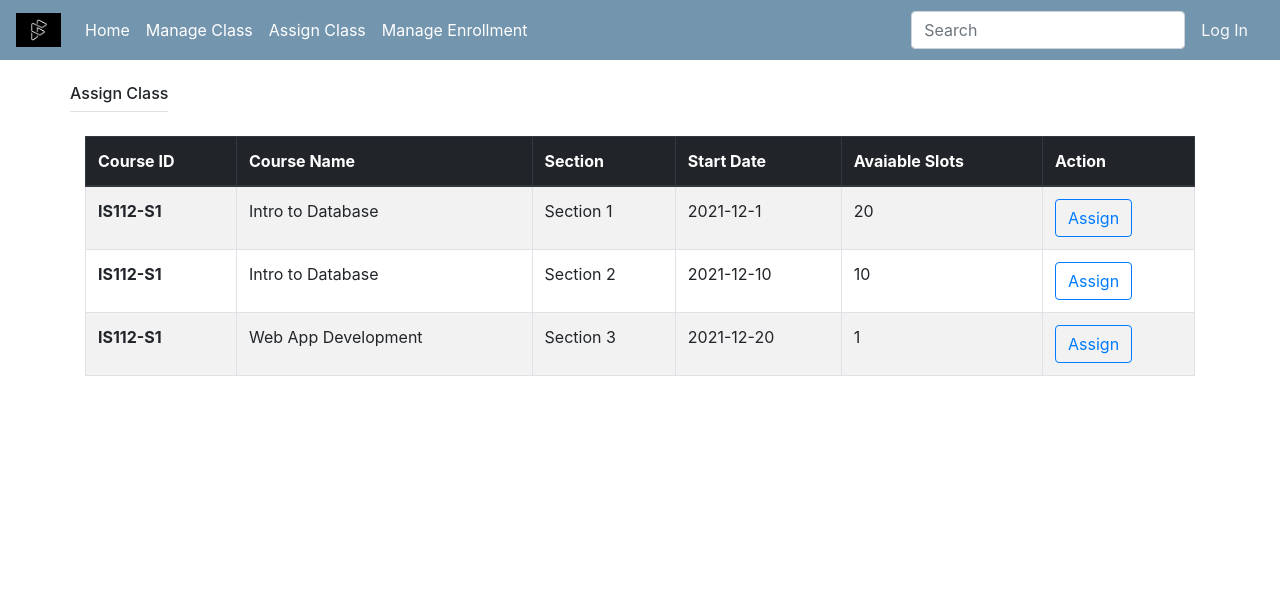
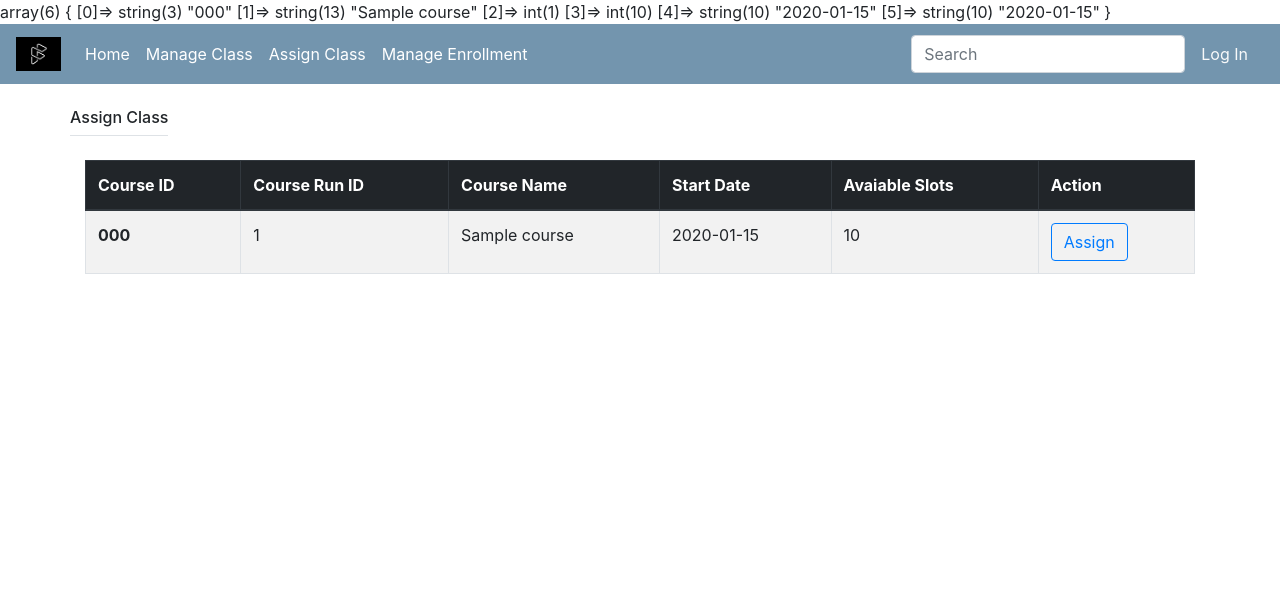
Before and after one commit to MarkMa512/SPM-team3-project, a PHP site: page /AssignTo.php?empID=1 in a window 1280 px wide. Shown: the top 615 px of the page. Run offline with PHP 8.4, Linux system fonts and the light colour scheme; tables that the repository leaves empty hold one stand-in row (values such as "Sample post").

Commit message:
Integration issue with assignment

```diff
--- a/Class/CourseRunDAO.php
+++ b/Class/CourseRunDAO.php
@@ -19,7 +19,7 @@ class CourseRunDAO{
             # output any error if database access has problem
         }
         while($row = $stmt->fetch()){
-            $result[] = [$row["Course_Code"], $row["Course_Name"], $row["Course_Run_ID"], $row["Capacity"], $row["Start_date"], $row["End_Date"]];
+            $result[] = [$row["Course_Code"], $row["Course_Name"], $row["Course_Run_ID"], $row["Capacity"], $row["Start_Date"], $row["End_Date"]];
         }
         $stmt->closeCursor();
         $pdo = NULL;
@@ -200,21 +200,20 @@ class CourseRunDAO{
         return $result;
     }
 
-    function assignTrainer($instructorID, $HRID, $courseRun, $assignment_date = NULL){
+    function assignTrainer($HRID, $instructorID,  $courseCode, $courseRunID,  $assignment_date = NULL){
         // input: Assign a Trainer to the course
         // output: true if success
         $conn = new ConnectionManager();
         $pdo = $conn-> getConnection();
-        $sql = "INSERT INTO Assignment (HR_ID, Instructor_ID, Course_Code, Course_Run_ID, Assignment_Date)
-                VALUES      (:hr_id, instructor_id,:course_code,:course_run_id, :assignment_date);";
+        $sql = "INSERT INTO Assignment (HR_ID, Instructor_ID, Course_Code, Course_Run_ID, Assignment_Date) VALUES (:hr_id, instructor_id,:course_code,:course_run_id, :assignment_date);";
         $stmt = $pdo->prepare($sql);
 
-        $courseCode = $courseRun->getCourseCode();
-        $courseRunID = $courseRun->getCourseRunID();
-        $stmt->bindParam(":hr_id", $HRID, PDO::PARAM_STR);
-        $stmt->bindParam(":instructor_id", $instructorID, PDO::PARAM_STR);
+        // $courseCode = $courseRun->getCourseCode();
+        // $courseRunID = $courseRun->getCourseRunID();
+        $stmt->bindParam(":hr_id", $HRID, PDO::PARAM_INT);
+        $stmt->bindParam(":instructor_id", $instructorID, PDO::PARAM_INT);
         $stmt->bindParam(":course_code", $courseCode, PDO::PARAM_STR);
-        $stmt->bindParam(":course_run_ID", $courseRunID, PDO::PARAM_STR);
+        $stmt->bindParam(":course_run_ID", $courseRunID, PDO::PARAM_INT);
         $stmt->bindParam(":assignment_date", $assignment_date, PDO::PARAM_STR);
 
         $status = $stmt->execute();
--- a/Class/HRDAO.php
+++ b/Class/HRDAO.php
@@ -70,7 +70,7 @@ class HRDAO{
     }
 }
 
-$t = new HRDAO();
-$t->getAllCourse();
+// $t = new HRDAO();
+// $t->getAllCourse();
 
 ?>
--- a/View/Admin/AssignTo.php
+++ b/View/Admin/AssignTo.php
@@ -35,7 +35,13 @@
 
 </head>
 <body>
-
+      <?php
+          require_once "../../Class/autoload.php";
+          $courseRunDAO = new CourseRunDAO();
+          // var_dump($empDAO->getAllInstructors());
+          $courseRuns = $courseRunDAO->displayAllCourseRun();
+          var_dump($courseRuns[0]);
+        ?>
     <div id="nav"></div>
 
     <!-- picture can edit -->
@@ -52,39 +58,34 @@
                 <thead class="thead-dark">
                     <tr>
                       <th scope="col">Course ID</th>
+                      <th scope="col">Course Run ID</th>
                       <th scope="col">Course Name</th>
-                      <th scope="col">Section</th>
+                      <!-- <th scope="col">Section</th> -->
                       <th scope="col">Start Date</th>
                       <th scope="col">Avaiable Slots</th>
                       <th scope="col">Action</th>
                     </tr>
                 </thead>
                 <tbody>
+                  <?php foreach ($courseRuns as $courseRun){
+                    // remove section <td>Section 1</td>
+                    echo "
                     <tr>
-                      <th scope="row">IS112-S1</th>
-                      <td>Intro to Database</td>
-                      <td>Section 1</td>
-                      <td>2021-12-1</td>
-                      <td>20</td>
-                      <td><button class="btn btn-outline-primary">Assign</button></td>
+                      <th scope=\"row\">{$courseRun[0]}</th>
+                      <td>{$courseRun[2]}</td>
+                      <td>{$courseRun[1]}</td>
+                      <td>{$courseRun[4]}</td>
+                      <td>{$courseRun[3]}</td>
+                      <td><a href=\"./AssignProcess.php?empID={$_GET['empID']}&CourseID={$courseRun[0]}&CourseRUNID={$courseRun[2]}\"><button class=\"btn btn-outline-primary\">Assign</button></a></td>
                     </tr>
-                    <tr>
-                      <th scope="row">IS112-S1</th>
-                      <td>Intro to Database</td>
-                      <td>Section 2</td>
-                      <td>2021-12-10</td>
-                      <td>10</td>
-                      <td><button class="btn btn-outline-primary">Assign</button></td>
-                    </tr>
-                    <tr>
-                      <th scope="row">IS112-S1</th>
-                      <td>Web App Development</td>
-                      <td>Section 3</td>
-                      <td>2021-12-20</td>
-                      <td>1</td>
-                      <td><button class="btn btn-outline-primary">Assign</button></td>
 
-                    </tr>
+                    ";
+                  }
+
+
+
+                  ?>
+
                   </tbody>
             </table>
 
```
Also changed, not shown: Class/EmployeeDAO.php (+0 -37 lines), View/Admin/AssignProcess.php (added, +25 -0 lines).
